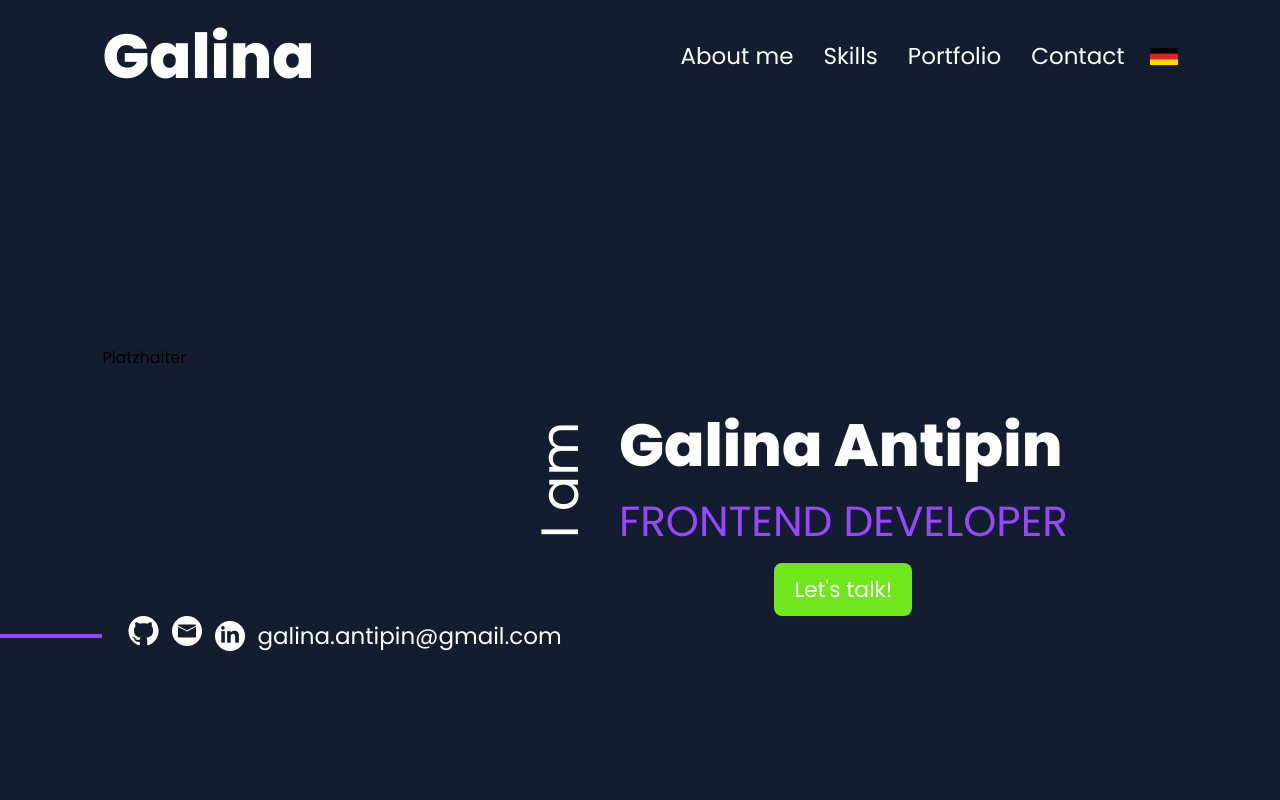
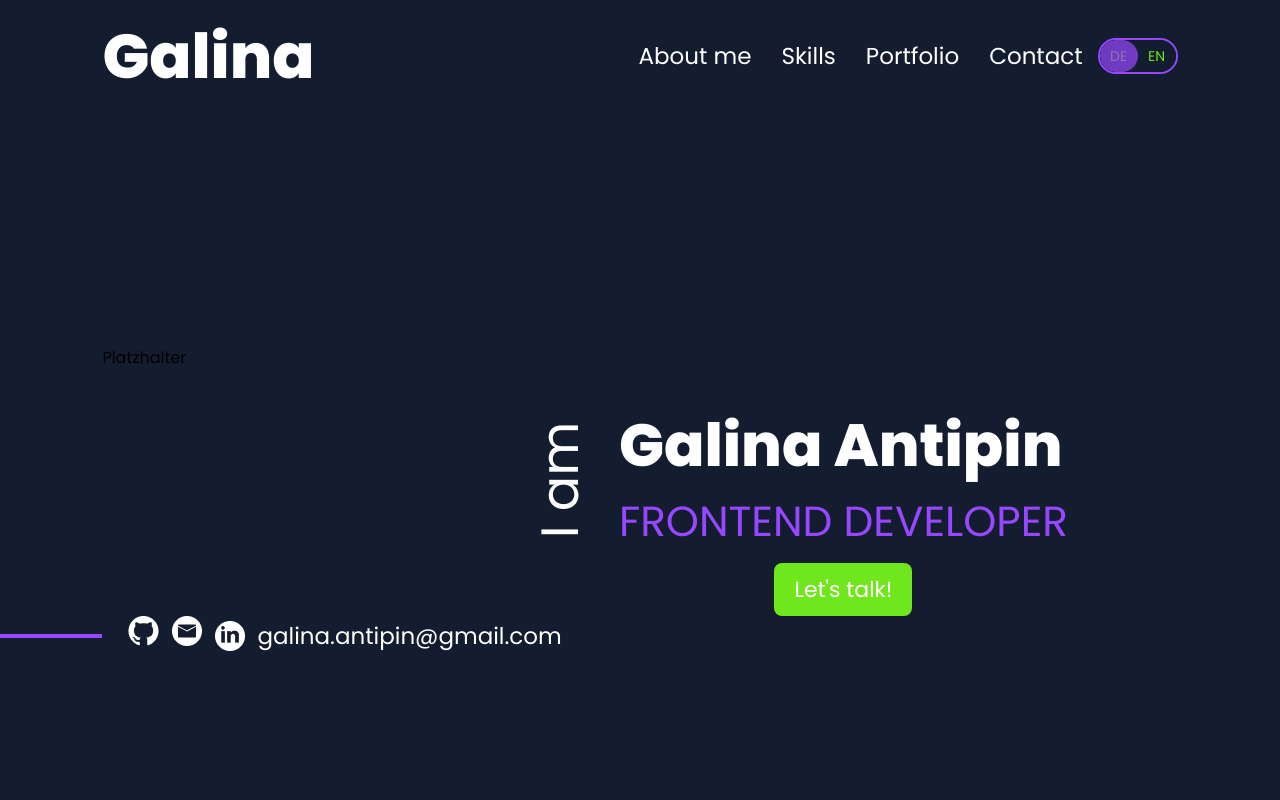
Before and after one commit to galina-antipin/Angular-My-Portfolio, an Angular app: page / in a window 1280 px wide. Shown: the top 800 px of the page. Built offline with nearby package versions, Linux system fonts and the light colour scheme.

Commit message:
added switch languange button

```diff
--- a/src/app/shared/components/header/header.component.html
+++ b/src/app/shared/components/header/header.component.html
@@ -8,7 +8,16 @@
             <a href="#skills">Skills</a>
             <a href="#portfolio">Portfolio</a>
             <a href="#contact">Contact</a>
-            <img src="./../../../../assets/img/germany.png" alt="german-translation">
+            <div class="clr-form-control">
+                <div class="clr-control-container">
+                    <div class="clr-toggle-wrapper">
+                        <input type="checkbox" id="toggle" name="language-switcher" class="clr-toggle">
+                        <label for="toggle" class="option" id="label-de">DE</label>
+                        <label for="toggle" class="option" id="label-en">EN</label>
+                        <div class="slider"></div>
+                    </div>
+                </div>
+            </div>
         </nav>
     </section>
 </header>
--- a/src/app/shared/components/header/header.component.scss
+++ b/src/app/shared/components/header/header.component.scss
@@ -40,7 +40,7 @@ nav {
             bottom: -5px;
             width: 0;
             height: 2px;
-            background-color:  #9747FF;
+            background-color: #9747FF;
             transition: width 0.4s ease, left 0.4s ease;
         }
 
@@ -66,3 +66,51 @@ nav {
         }
     }
 }
+
+.clr-toggle-wrapper {
+    position: relative;
+    display: flex;
+    align-items: center;
+    border: 2px solid #9747FF;
+    border-radius: 20px;
+    width: 80px;
+    height: 36px;
+    overflow: hidden;
+    cursor: pointer;
+
+    &:hover{
+        border: 2px solid #70E61C;
+    }
+}
+
+.clr-toggle {
+    display: none;
+}
+
+.option {
+    flex: 1;
+    color:#70E61C;
+    text-align: center;
+    line-height: 36px;
+    font-size: 14px;
+    cursor: pointer;
+
+    &:hover {
+        color:#70E61C;
+    }
+}
+
+.slider {
+    position: absolute;
+    top: 0;
+    left: 0;
+    width: 50%;
+    height: 100%;
+    background-color: rgba(151, 71, 255, 0.7);
+    transition: left 0.3s ease;
+    border-radius: 20px;
+}
+
+.clr-toggle:checked~.slider {
+    left: 50%;
+}
```
